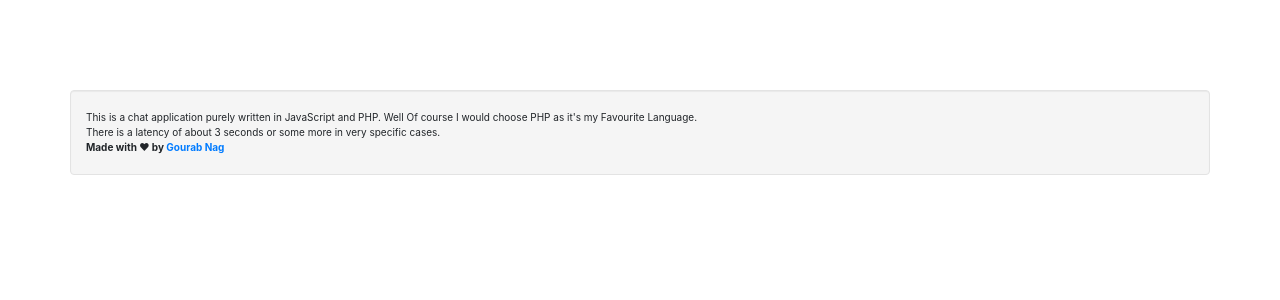
After one commit to gourabnagDev/Chat, a PHP site: page /about.html in a window 1280 px wide. The commit adds this page. Shown: the top 300 px of the page. Run offline with PHP 8.4, Linux system fonts and the light colour scheme; some libraries are stand-ins or nearby versions.

Commit message:
Version 2.1 Some minor changes and added the about page.

```diff
--- /dev/null
+++ b/about.html
@@ -0,0 +1,19 @@
+<!DOCTYPE html>
+<html>
+<head lang="en">
+    <meta charset="UTF-8">
+    <meta name="viewport" content="width=device-width, initial-scale=1">
+    <link rel="stylesheet" href="http://maxcdn.bootstrapcdn.com/bootstrap/3.3.5/css/bootstrap.min.css">
+    <script src="https://ajax.googleapis.com/ajax/libs/jquery/1.11.3/jquery.min.js"></script>
+    <link href="http://bootswatch.com/united/bootstrap.min.css" rel="stylesheet">
+    <script src="http://maxcdn.bootstrapcdn.com/bootstrap/3.3.5/js/bootstrap.min.js"></script>
+    <title>About the chat</title>
+</head>
+<body>
+    <div class="container well" style="margin-top: 7%;">
+        This is a chat application purely written in JavaScript and PHP. Well Of course I would choose PHP as it's my Favourite Language. <br >
+        There is a latency of about 3 seconds or some more in very specific cases. <br >
+        <b>Made with ❤ by <a href="http://github.com/gourabnagDev">Gourab Nag</a></b>
+    </div>
+</body>
+</html>
--- a/index.php
+++ b/index.php
@@ -160,7 +160,6 @@ else
     setInterval(function() {$.get("log.html", function(data){
         if(data != prevMessage)
         {
-            console.log("new message");
             prevMessage = data;
             $("#sound").html('<audio autoplay="autoplay"><source src="' + filename + '.mp3" type="audio/mpeg" /><source src="' + filename + '.ogg" type="audio/ogg" /><embed hidden="true" autostart="true" loop="false" src="' + filename +'.mp3" /></audio>');
         }
@@ -169,5 +168,8 @@ else
     setInterval(function() { $("#chat").scrollTop(1E10) }, 2500);
 
 </script>
+<div style="text-align: center; margin-top: 50px;" class="container well">
+    <a href="about.html">About This</a>
+</div>
 </body>
 </html>
```
